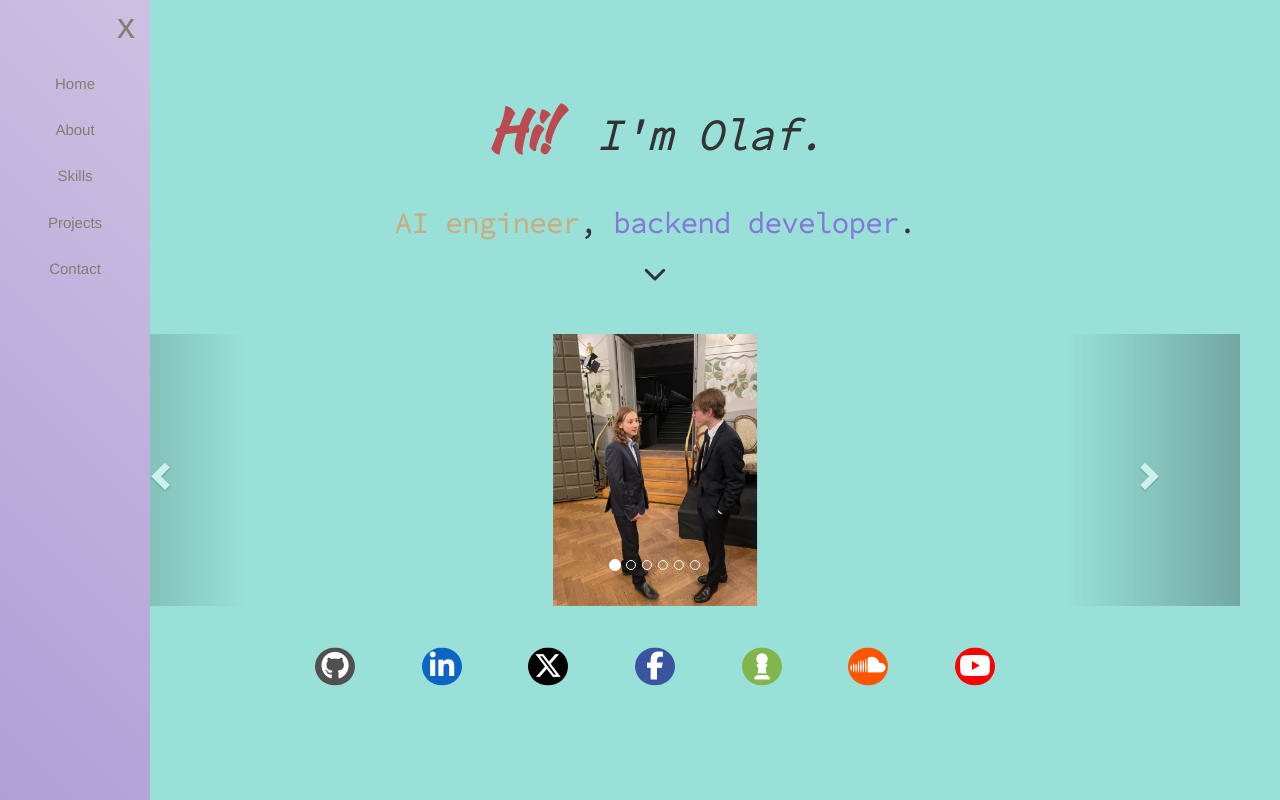
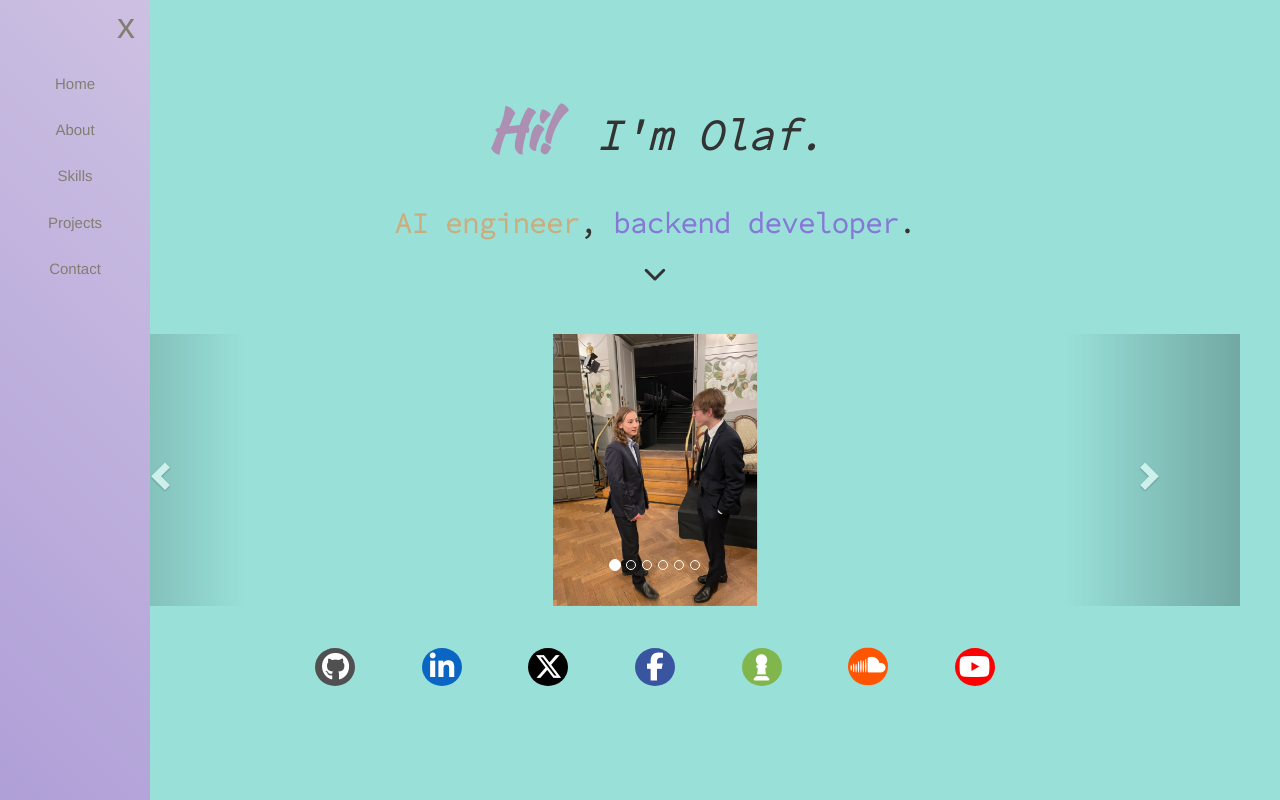
Before and after one commit to OFALOFAL/PortfolioWebsite, a Django app: page /About in a window 1280 px wide. Run offline with Django 4.2, Linux system fonts and the light colour scheme; some libraries are stand-ins or nearby versions.

Commit message:
minor website fixes 2

```diff
--- a/Website/templates/about.html
+++ b/Website/templates/about.html
@@ -27,7 +27,7 @@
 ">
     <div class="text" id="text_1"><b>
         <div class="container" style="text-align: center">
-            <span style="font-size: 4ch; font-family: 'Kaushan Script', cursive; color: rgb(188, 75, 81)">Hi!</span>
+            <span style="font-size: 4ch; font-family: 'Kaushan Script', cursive; color: #AC8FB3">Hi!</span>
             &nbsp;
             <span style="font-size: 3ch;"><i>I'm Olaf.</i></span>
         </div>
@@ -123,13 +123,13 @@
     <!-- Carousel wrapper -->
 
     <div id="aboutIcons" class="container" style="text-align: center;">
-        <a href="https://github.com/OFALOFAL/" target=”_blank” class="fa fa-github fa-bounce fa-about"></a>
-        <a href="https://www.linkedin.com/in/o-f-a-l-b18241229/" target=”_blank” class="fa fa-linkedin fa-bounce fa-about"></a>
-        <a href="https://twitter.com/OFAL95051512" target=”_blank” class="fa-brands fa-x-twitter fa-bounce fa-about"></a>
-        <a href="https://www.facebook.com/olaf.lewandowski2" target=”_blank” class="fa fa-facebook fa-bounce fa-about"></a>
-        <a href="https://www.chess.com/member/ofallo" target=”_blank” class="fa fa-chess-pawn fa-bounce fa-about"></a>
+        <a href="https://github.com/OFALOFAL/" target=”_blank” class="fa fa-github fa-about"></a>
+        <a href="https://www.linkedin.com/in/olaf-lewandowski-b18241229/" target=”_blank” class="fa fa-linkedin fa-about"></a>
+        <a href="https://twitter.com/OFAL95051512" target=”_blank” class="fa-brands fa-x-twitter fa-about"></a>
+        <a href="https://www.facebook.com/olaf.lewandowski2" target=”_blank” class="fa fa-facebook fa-about"></a>
+        <a href="https://www.chess.com/member/ofallo" target=”_blank” class="fa fa-chess-pawn fa-about"></a>
         <a href="https://soundcloud.com/user-ofa1" target=”_blank” class="fa fa-soundcloud fa-bounce fa-about"></a>
-        <a href="https://www.youtube.com/channel/UCK2qo6ufe7OTcoCzstdrl2g" target=”_blank” class="fa fa-youtube fa-bounce fa-about"></a>
+        <a href="https://www.youtube.com/channel/UCK2qo6ufe7OTcoCzstdrl2g" target=”_blank” class="fa fa-youtube fa-about"></a>
     </div>
 </div>
 
--- a/Website/templates/projects.html
+++ b/Website/templates/projects.html
@@ -21,7 +21,7 @@
     grid-template-rows: auto /* Title */ auto /* music mood recognision */ auto /* HM-alg */ auto /* Go ultimate */ auto /* Small projects */;
 ">
     <div class="container" style="text-align: center;">
-            <span style="font-size: 4ch; font-family: 'Kaushan Script', cursive; color: rgb(188, 75, 81)">Projects</span>
+            <span style="font-size: 4ch; font-family: 'Kaushan Script', cursive; color: #AC8FB3">Projects</span>
     </div>
 
     <div class="container projectsDiv">
```
Also changed, not shown: Website/templates/contact.html (+4 -4 lines).
